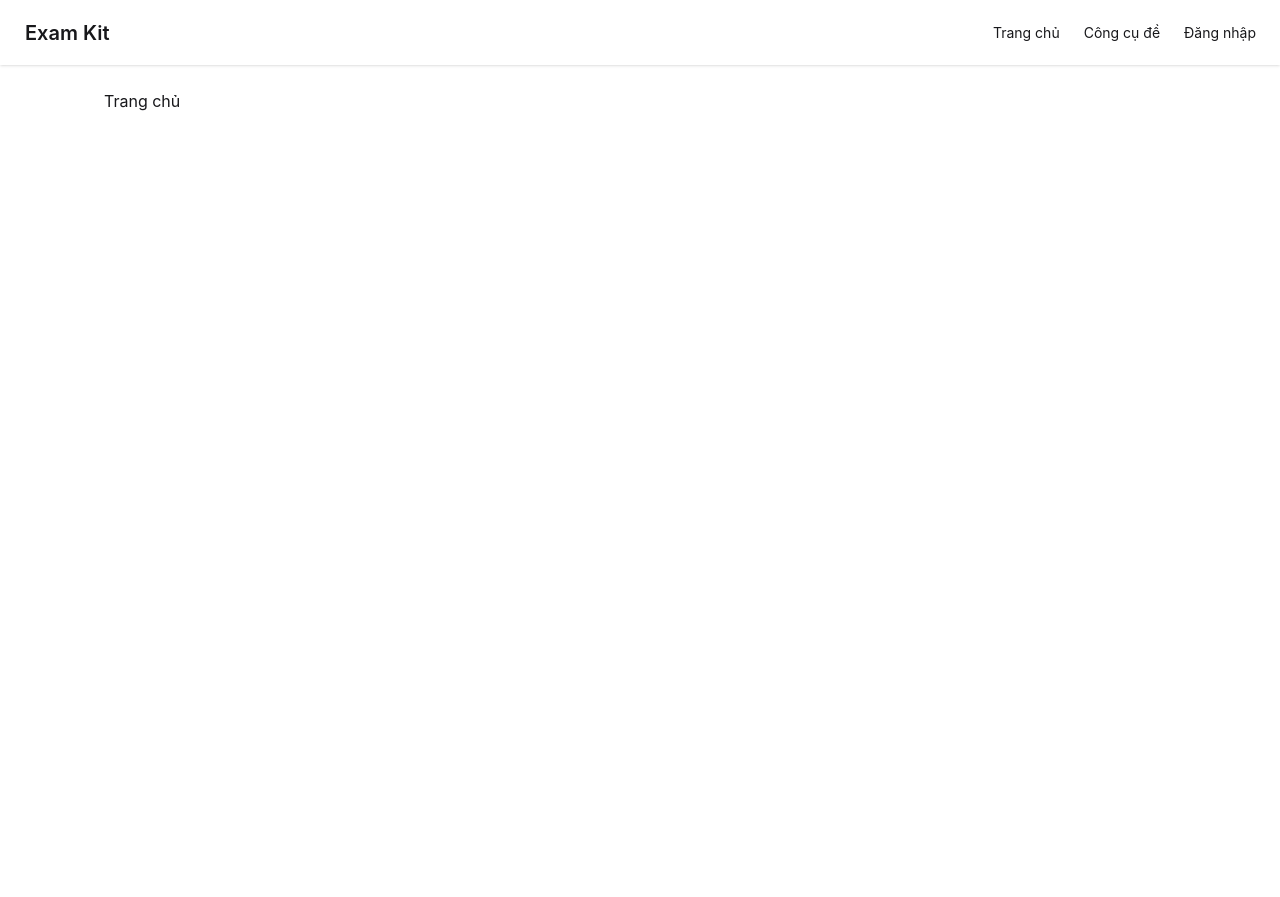
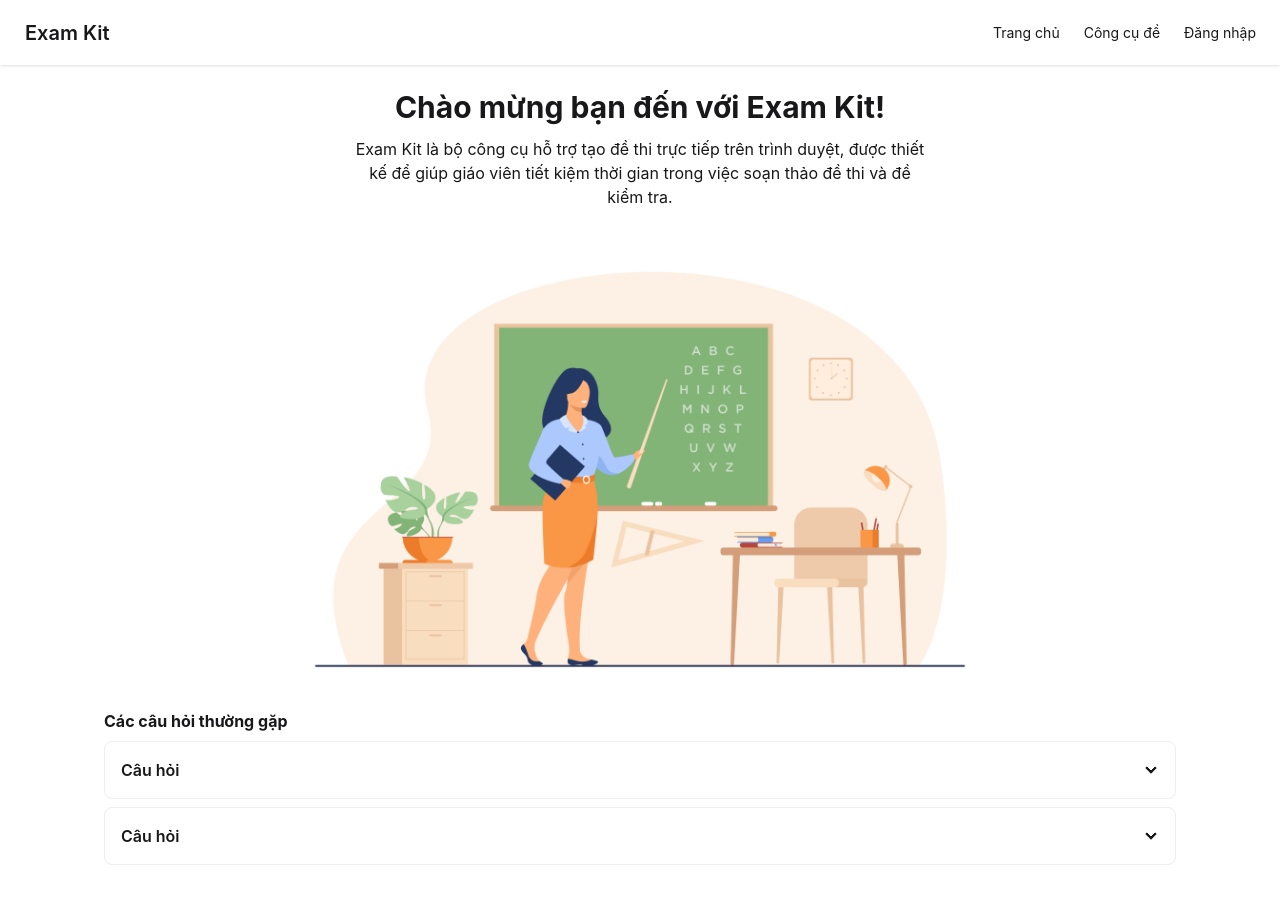
Before and after one commit to TranPhat-28/exam-kit, a React (Vite) app: page / in a window 1280 px wide. Before the commit the page ends 800 px from the top, so only its background shows below. Built offline with nearby package versions, Linux system fonts and the light colour scheme.

Commit message:
feat: Add Home page

```diff
--- a/src/App.tsx
+++ b/src/App.tsx
@@ -1,6 +1,7 @@
 import { Navbar } from "./components/Navbar";
 import { BrowserRouter, Route, Routes } from "react-router-dom";
 import { LoginPage } from "./pages/Login";
+import { HomePage } from "./pages/Home";
 
 function App() {
     return (
@@ -8,7 +9,7 @@ function App() {
             <Navbar />
             <main className="p-6 mx-auto md:max-w-200 lg:max-w-240 xl:max-w-280 2xl:max-w-360">
                 <Routes>
-                    <Route path="/" element={<h1>Trang chủ</h1>} />
+                    <Route path="/" element={<HomePage />} />
                     <Route path="/builder" element={<h1>Công cụ đề</h1>} />
                     <Route path="/login" element={<LoginPage />} />
                 </Routes>
--- /dev/null
+++ b/src/components/FAQ/index.tsx
@@ -0,0 +1,23 @@
+export const FAQ = () => {
+    return (
+        <>
+            <h3 className="font-bold mb-2">Các câu hỏi thường gặp</h3>
+
+            <div className="collapse collapse-arrow bg-base-100 border border-base-300 mb-2">
+                <input type="checkbox" />
+                <div className="collapse-title font-semibold">Câu hỏi</div>
+                <div className="collapse-content">
+                    Nội dung sẽ được cập nhật đếm bạn sớm nhất...
+                </div>
+            </div>
+
+            <div className="collapse collapse-arrow bg-base-100 border border-base-300 mb-2">
+                <input type="checkbox" />
+                <div className="collapse-title font-semibold">Câu hỏi</div>
+                <div className="collapse-content">
+                    Nội dung sẽ được cập nhật đếm bạn sớm nhất...
+                </div>
+            </div>
+        </>
+    );
+};
--- /dev/null
+++ b/src/pages/Home/index.tsx
@@ -0,0 +1,22 @@
+import { FAQ } from "../../components/FAQ";
+
+export const HomePage = () => {
+    return (
+        <div className="w-full">
+            <h2 className="text-3xl font-bold mb-3 text-center">
+                Chào mừng bạn đến với Exam Kit!
+            </h2>
+            <p className="mb-6 w-xl mx-auto text-center">
+                Exam Kit là bộ công cụ hỗ trợ tạo đề thi trực tiếp trên trình
+                duyệt, được thiết kế để giúp giáo viên tiết kiệm thời gian trong
+                việc soạn thảo đề thi và đề kiểm tra.
+            </p>
+            <img
+                className="w-2/3 mx-auto"
+                src="/hero.png"
+                alt="Welcome to Exam Kit"
+            />
+            <FAQ />
+        </div>
+    );
+};
```
Also changed, not shown: public/hero.png (added).
